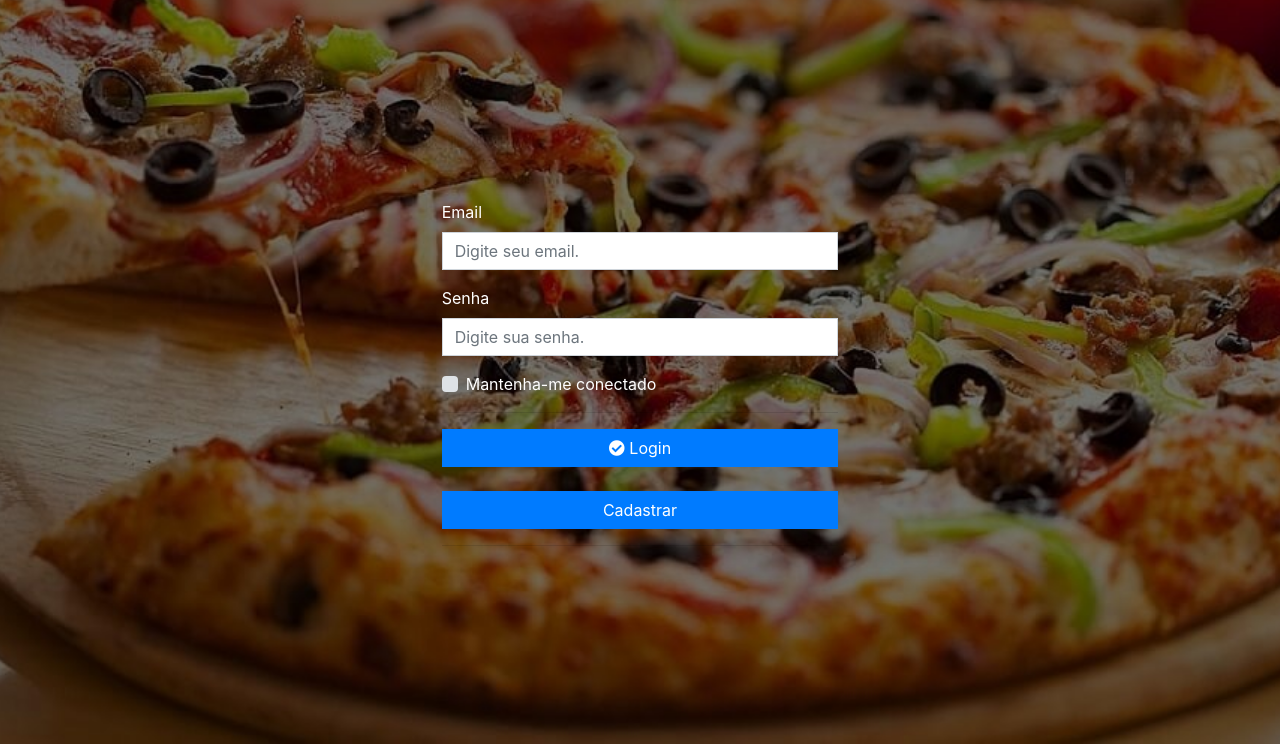
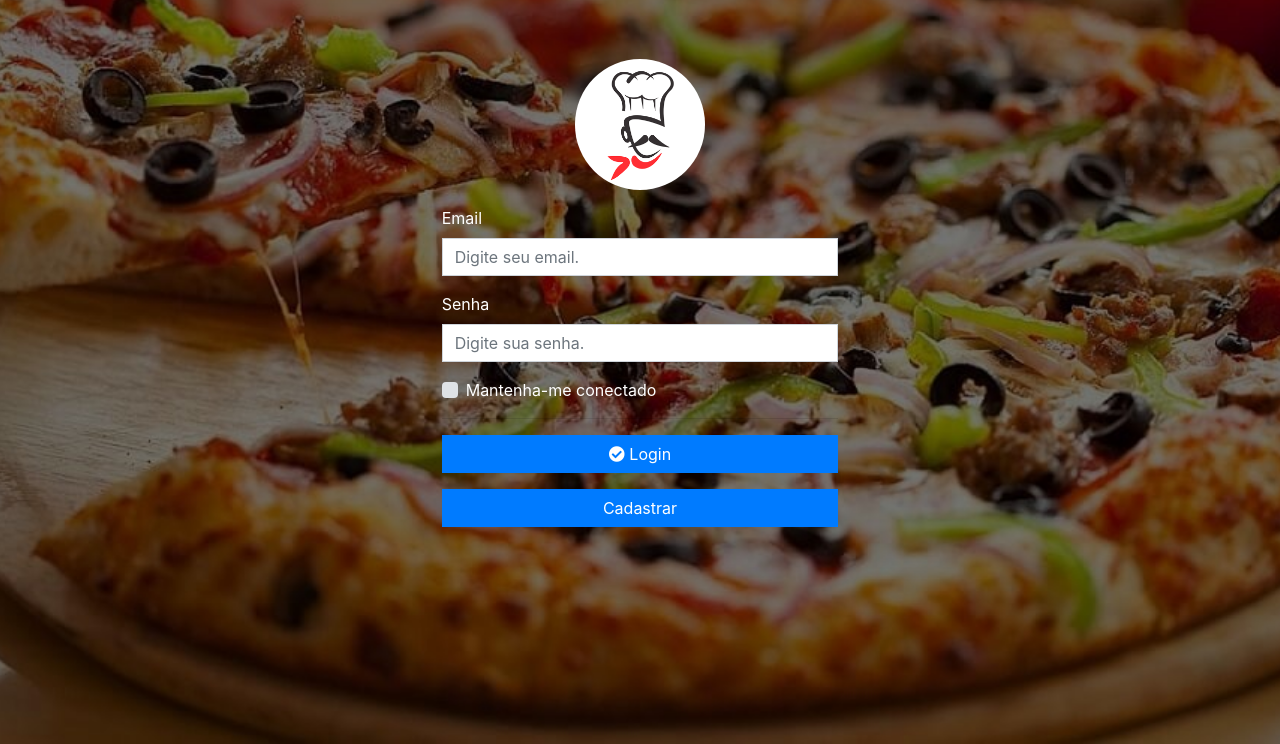
Before and after one commit to roberto103/pizzapp, a PHP site: page /login.php in a window 1280 px wide. Shown: the part 56-800 px from the top of the page. Run offline with PHP 8.4, Linux system fonts and the light colour scheme; some libraries are stand-ins or nearby versions.

Commit message:
Logo adicionada

```diff
--- a/css/style.css
+++ b/css/style.css
@@ -26,7 +26,7 @@ span{
 }
 
 #info{
-	margin-top: 20%;
+	margin-top: 9%;
 }
 
 #cads{
@@ -64,7 +64,7 @@ span{
 
 @media (max-width: 768px){
 	#info{
-		margin-top: 90%
+		margin-top: 25%
 	}
 	#cart{
 		margin-top: 20%;
--- a/index.php
+++ b/index.php
@@ -37,6 +37,9 @@
       <div class="row">
         <div class="col"></div>
         <div class="col-md-4" id="info">
+
+          <img src="img/logo.png" class="rounded-circle mx-auto d-block mb-5" width="40%">
+
           <center>
             <h6 style="color: white; text-shadow: 1px 1px 1px black;"><i class="fas fa-phone"></i> (81) 3634-1166 / (81) 9 9915-5568</h6>
             <h5 style="color: white; text-shadow: 1px 1px 1px black"><i class="fas fa-map-marker-alt"></i> Surubim - PE</h5>
--- a/login.php
+++ b/login.php
@@ -38,24 +38,30 @@
         <div class="col"></div>
         <div class="col-sm-4" id="info">
 
-        	<form action="" method="post">
+          <img src="img/logo.png" class="rounded-circle mx-auto d-block mb-3" width="33%">
+
+        	<form method="post">
+
     			  <div class="form-group">
-    			    <label for="exampleInputEmail1" style="color: white;">Email</label>
+    			    <label for="email" style="color: white;">Email</label>
     			    <input type="email" name="email" class="form-control" id="email" aria-describedby="emailHelp" placeholder="Digite seu email." style="border-radius: 0px;">
     			  </div>
+
     			  <div class="form-group">
-    			    <label for="exampleInputPassword1" style="color: white;">Senha</label>
+    			    <label for="senha" style="color: white;">Senha</label>
     			    <input type="password" name="senha" class="form-control" id="senha" placeholder="Digite sua senha." style="border-radius: 0px;">
     			  </div>
+
     			  <div class="custom-control custom-checkbox">
       				<input type="checkbox" class="custom-control-input" id="customCheck1">
      			 	  <label class="custom-control-label" for="customCheck1" style="color: white;">Mantenha-me conectado</label>
     			  </div>
+
     			  <hr class="mb-3">
-    			  <button id="btLogin" type="submit" class="btn btn-primary" style="width: 100%; border-radius: 0;"><i class="fas fa-check-circle"></i> Login</button>
-            <br> <br>
-            <a href="cadastro.php" class="btn btn-primary" style="width: 100%; border-radius: 0;">Cadastrar</a>
-    			  <hr class="mb-3">
+
+    			  <button id="btLogin" type="submit" class="btn btn-primary mb-3" style="width: 100%; border-radius: 0;"><i class="fas fa-check-circle"></i> Login</button>
+
+            <a href="cadastro.php" class="btn btn-primary mb-3" style="width: 100%; border-radius: 0;">Cadastrar</a>
     			</form>
 
         </div>
```
Also changed, not shown: img/logo.png (added).
